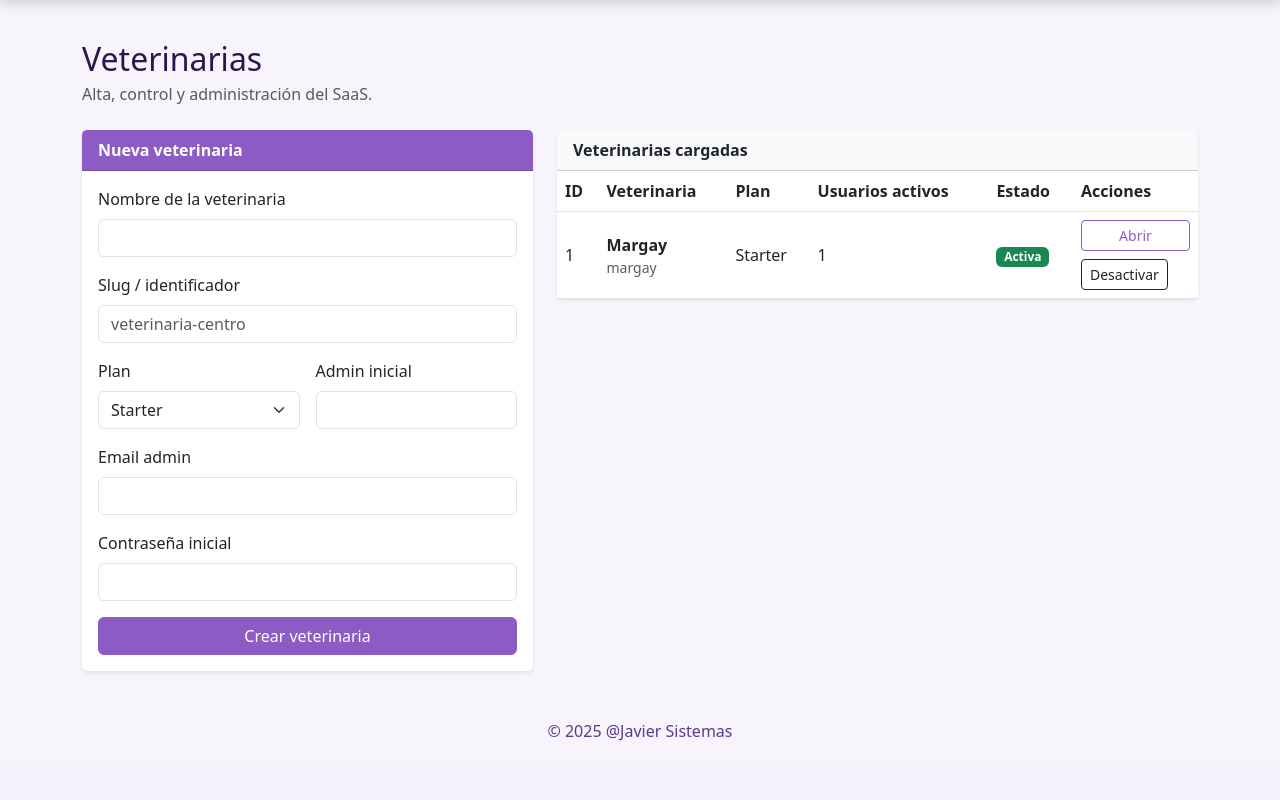
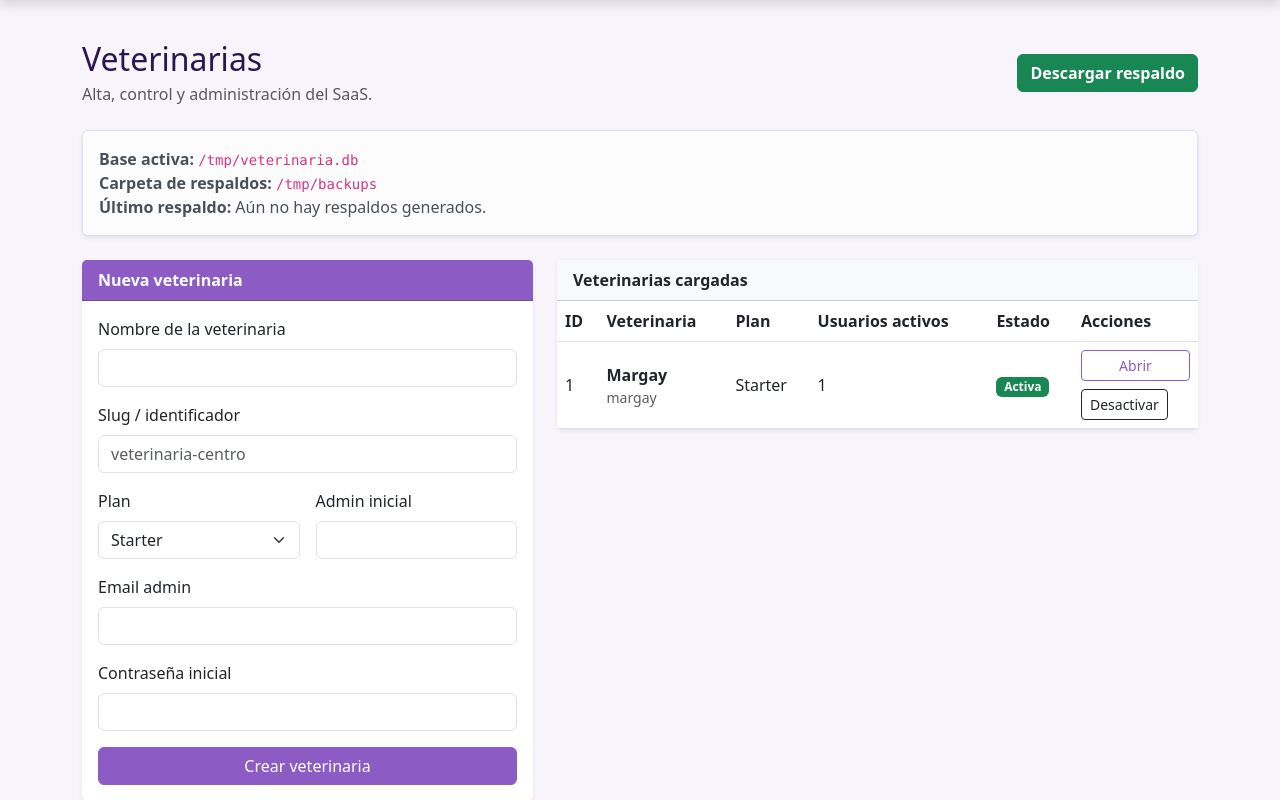
Before and after one commit to JaviPrograma/margay-saas, a Flask app: page /veterinarias in a window 1280 px wide. Shown: the part 56-856 px from the top of the page. Before the commit the page ends 797 px from the top, so only its background shows below. Run offline with Flask 3, Linux system fonts and the light colour scheme; a user stored in the database is signed in; data comes from the database, SQL or seed files in the repository; parts of the project's set-up code (start-up, migrations or seed data) failed here and were passed over.

Commit message:
Add files via upload

```diff
--- a/templates/veterinarias.html
+++ b/templates/veterinarias.html
@@ -5,6 +5,23 @@
   <div>
     <h2 class="mb-1">Veterinarias</h2>
     <p class="text-muted mb-0">Alta, control y administración del SaaS.</p>
+  </div>
+  <div class="d-flex flex-wrap gap-2">
+    <a href="{{ url_for('administrador_respaldo_db') }}" class="btn btn-success fw-semibold">
+      Descargar respaldo
+    </a>
+  </div>
+</div>
+
+<div class="alert alert-light border shadow-sm mb-4">
+  <div><strong>Base activa:</strong> <code>{{ db_path }}</code></div>
+  <div><strong>Carpeta de respaldos:</strong> <code>{{ backups_dir }}</code></div>
+  <div><strong>Último respaldo:</strong>
+    {% if ultimo_respaldo %}
+      {{ ultimo_respaldo.nombre }} — {{ ultimo_respaldo.fecha }}
+    {% else %}
+      Aún no hay respaldos generados.
+    {% endif %}
   </div>
 </div>
 
```
